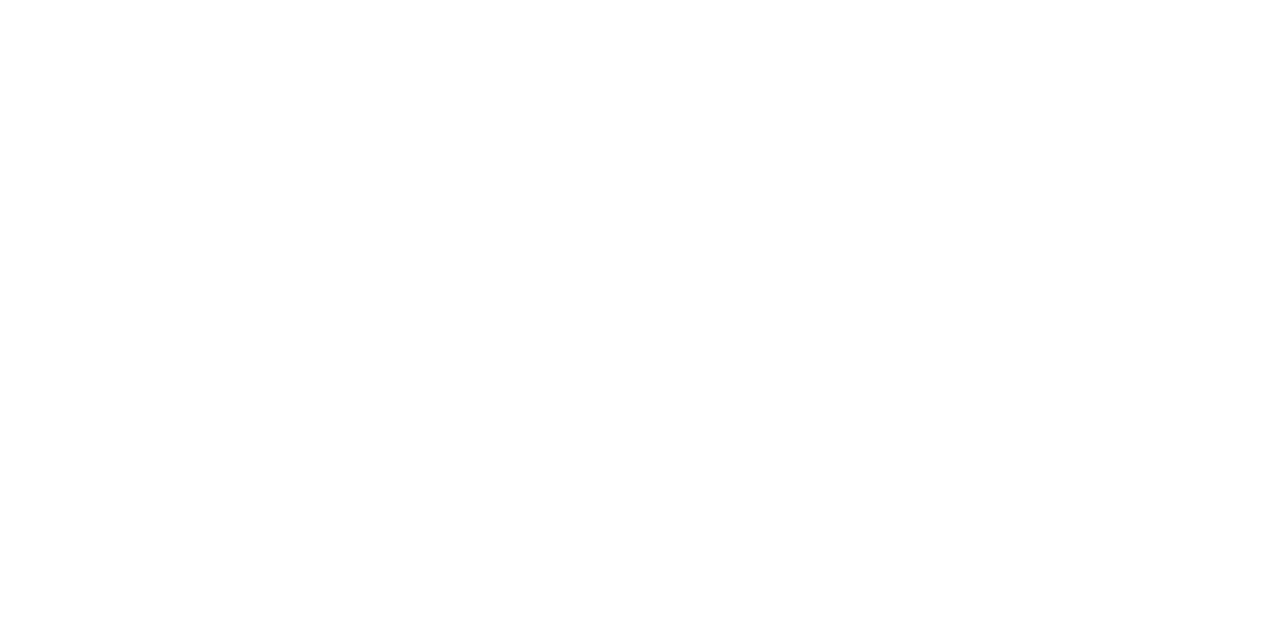
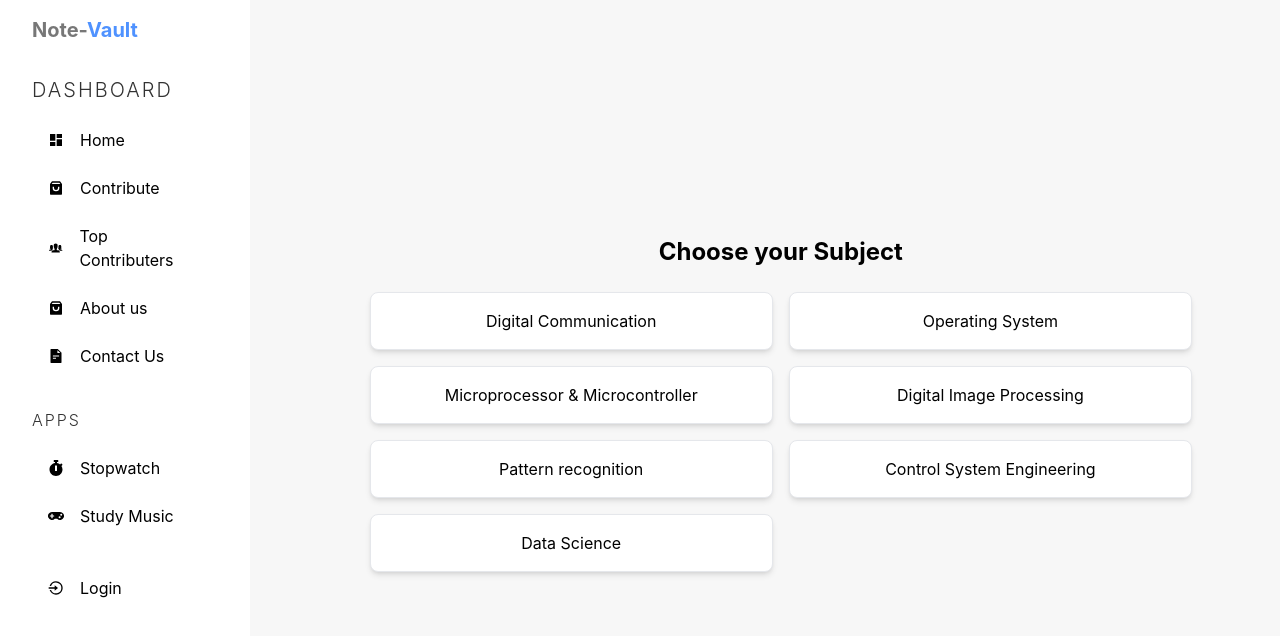
Before and after one commit to gracious7/note-vault, a React (Vite) app in the folder frontend/: page /admin/subjects in a window 1280 px wide. Before the commit this address had no page. Shown: the top 636 px of the page. Built offline with nearby package versions, Linux system fonts and the light colour scheme.

Commit message:
just added subject section

```diff
--- a/frontend/src/App.tsx
+++ b/frontend/src/App.tsx
@@ -9,6 +9,7 @@
 const Transaction = lazy(() => import("./pages/Transaction"));
 const TopContributer = lazy(() => import("./pages/TopContributer"));
 const NewProduct = lazy(() => import("./pages/management/NewProduct"));
+const Subjects = lazy(() => import("./components/Subjects"));
 const ProductManagement = lazy(
   () => import("./pages/management/ProductManagement")
 );
@@ -46,7 +47,6 @@
                   <div className="text-white text-6xl md:text-8xl text-center text-bold">Welcome to <span className="text-[#888]">Note-</span><span className="text-[#4f92ff]">Vault</span></div>
                   <Button className="bg-[#003cff] px-4 py-3 rounded-lg text-lg hover:bg-[#0000ff] hover:transition-all text-white">Get started</Button>
                 </div>
-
             </Link>
             }
           />
@@ -55,6 +55,7 @@
           <Route path="/admin/product" element={<Products />} />
           <Route path="/admin/top-contributer" element={<TopContributer />} />
           <Route path="/admin/transaction" element={<Transaction />} />
+          <Route path="/admin/subjects" element={<Subjects />} />
 
           {/* Charts */}
 
--- /dev/null
+++ b/frontend/src/components/Subjects.tsx
@@ -0,0 +1,38 @@
+import AdminSidebar from "./AdminSidebar";
+
+const AboutUS = () => {
+  const subjects = [
+    "Digital Communication",
+    "Operating System",
+    "Microprocessor & Microcontroller",
+    "Digital Image Processing",
+    "Pattern recognition",
+    "Control System Engineering",
+    "Data Science",
+  ];
+
+  return (
+    <div className="admin-container flex justify-center min-h-screen">
+      <AdminSidebar />
+      <main className="dashboard mx-4 md:mx-10 self-center">
+        <div>
+          <h2 className="text-2xl font-bold text-center mt-8 mb-4">
+            Choose your Subject
+          </h2>
+          <div className="grid grid-cols-1 md:grid-cols-2 gap-4 mx-12 mb-6 mt-6">
+            {subjects.map((subject, index) => (
+              <div
+                key={index}
+                className="bg-white text-center border rounded-lg p-4 shadow-md hover:shadow-lg cursor-pointer transition duration-300"
+              >
+                {subject}
+              </div>
+            ))}
+          </div>
+        </div>
+      </main>
+    </div>
+  );
+};
+
+export default AboutUS;
```
